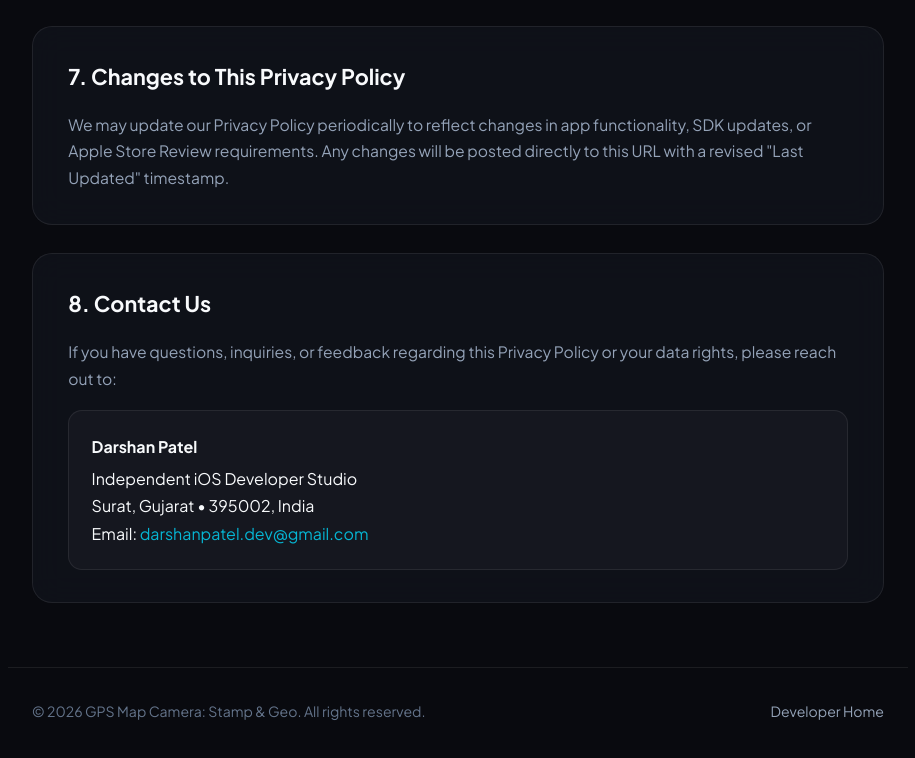
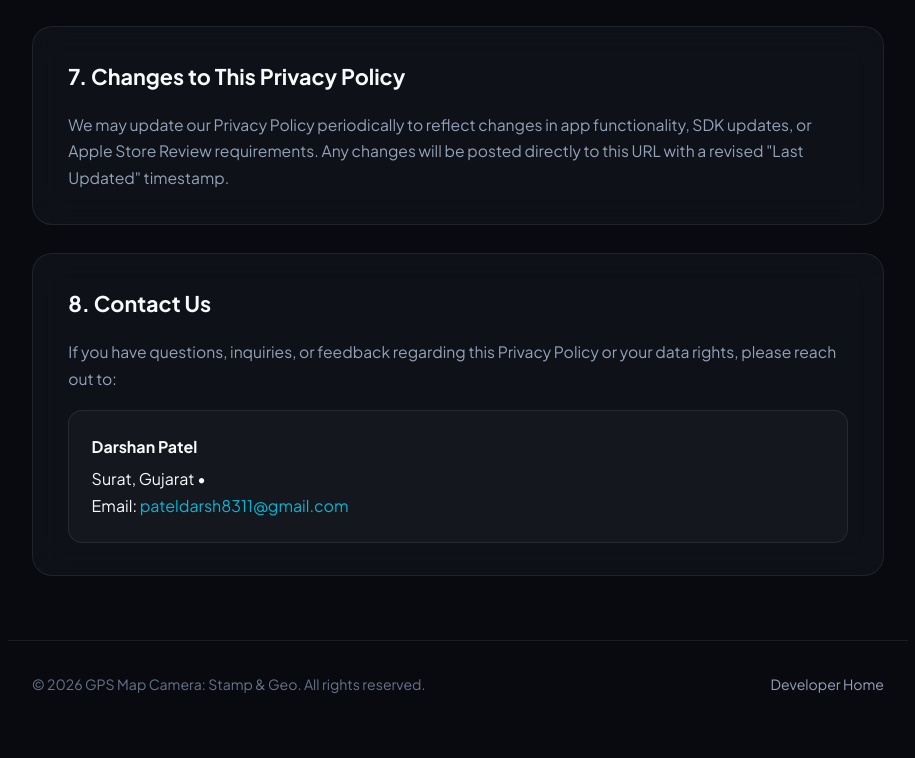
Before and after one commit to DarshanPatel-dev/DarshanPatel-dev.github.io, a plain HTML site: page camera-app/privacy.html in a window 1280 px wide. Shown: the part 3069-3827 px from the top of the page, without its empty margins (182-1097 px from the left). Drawn offline with Linux system fonts and the light colour scheme.

Commit message:
Update privacy.html

```diff
--- a/camera-app/privacy.html
+++ b/camera-app/privacy.html
@@ -449,9 +449,8 @@
         </p>
         <div class="contact-card">
           <strong>Darshan Patel</strong>
-          Independent iOS Developer Studio<br>
-          Surat, Gujarat &bull; 395002, India<br>
-          Email: <a href="mailto:darshanpatel.dev@gmail.com">darshanpatel.dev@gmail.com</a>
+          Surat, Gujarat &bull;<br>
+          Email: <a href="mailto:pateldarsh8311@gmail.com">pateldarsh8311@gmail.com</a>
         </div>
       </section>
 
```
